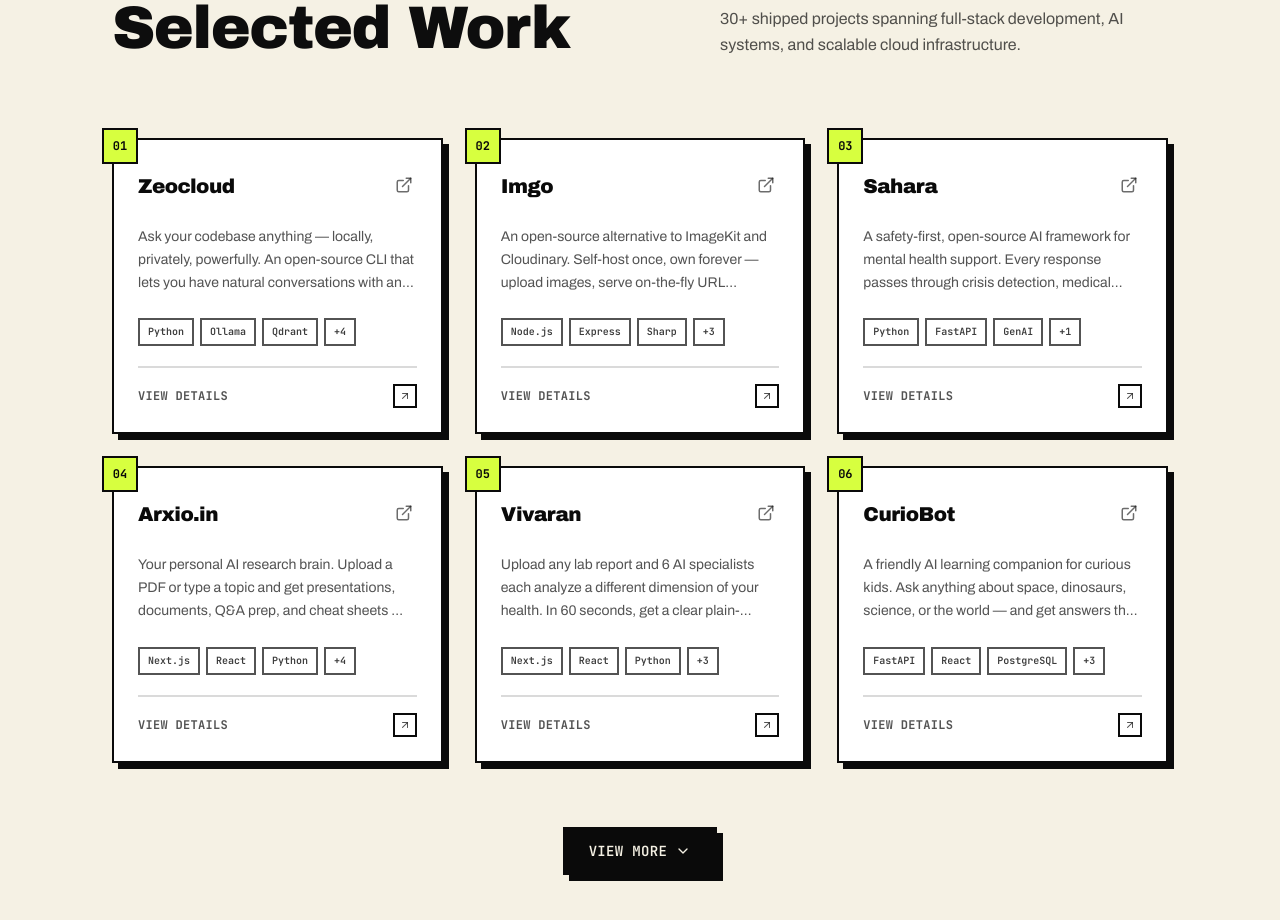
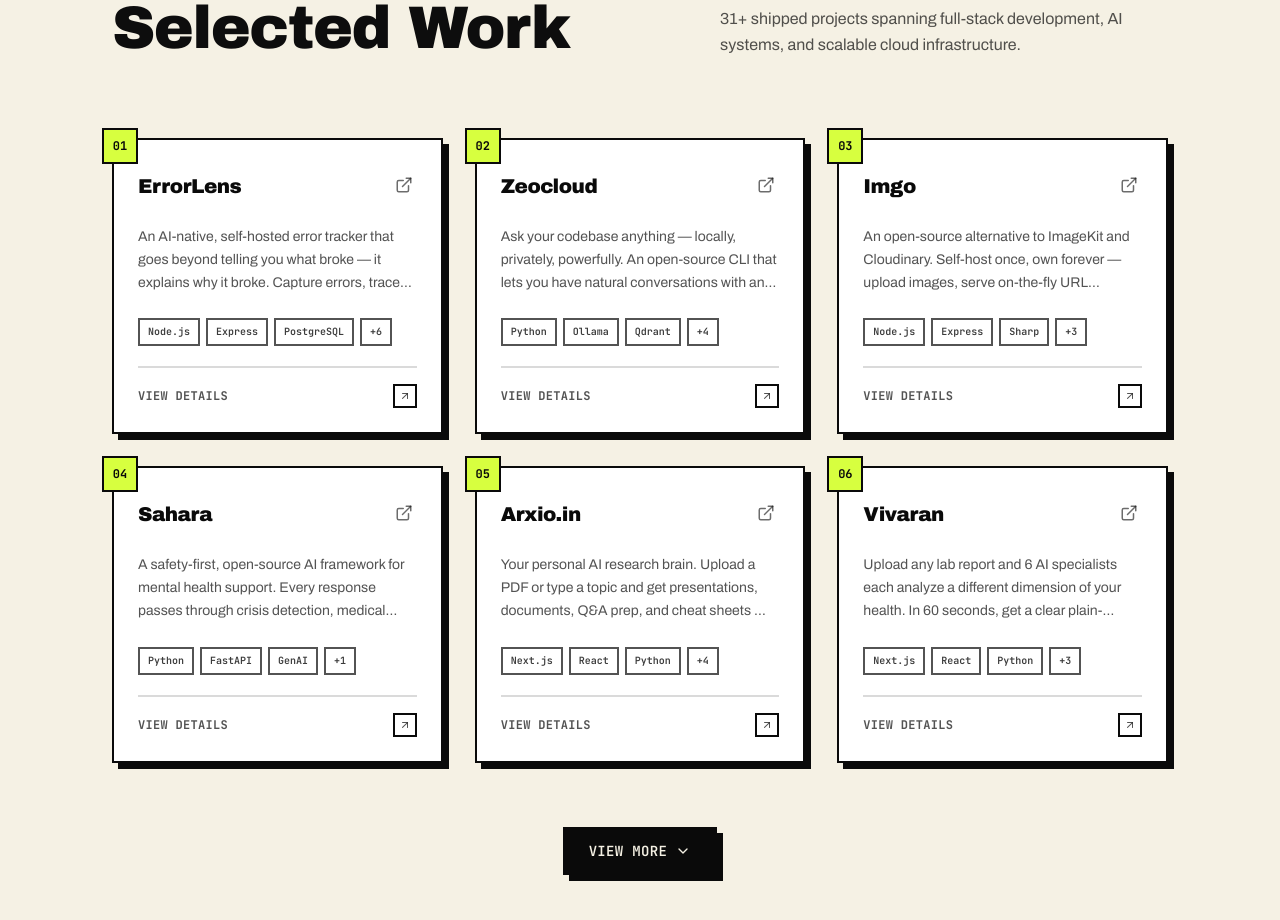
Before and after one commit to manishdashsharma/manish-portfolio, a React (Vite) app: page / in a window 1280 px wide. Shown: the part 960-1880 px from the top of the page. Built offline with nearby package versions, Linux system fonts and the light colour scheme.

Commit message:
feat: add new project "ErrorLens" with detailed description, tech stack, live link, and rating

```diff
--- a/src/components/Projects.tsx
+++ b/src/components/Projects.tsx
@@ -23,10 +23,38 @@ const Projects: React.FC = () => {
 
   const projectsData: ProjectData[] = [
     {
+      title: "ErrorLens",
+      description:
+        "An AI-native, self-hosted error tracker that goes beyond telling you what broke — it explains why it broke. Capture errors, trace them to the code and recent commits, get AI-powered root cause analysis, and receive actionable fixes without sending your data to a third-party service.",
+      techStack: [
+        "Node.js",
+        "Express",
+        "PostgreSQL",
+        "Prisma",
+        "Docker",
+        "Inngest",
+        "GenAI",
+        "GitHub",
+        "Groq",
+      ],
+      liveLink: "https://github.com/manishdashsharma/ErrorLens",
+      longDescription:
+        "ErrorLens is a self-hosted, AI-native error tracking platform built as an open-source alternative to Sentry and GlitchTip. It captures errors, stack traces, and surrounding source code from Node.js and Express applications, groups repeated errors automatically, and correlates new errors with recent Git commits to identify likely causes. An LLM then explains the root cause in plain English and suggests a fix. ErrorLens can deliver alerts through Slack, Microsoft Teams, Discord, or custom webhooks, while keeping error data entirely on your own infrastructure.",
+      rating: 5,
+    },
+    {
       title: "Zeocloud",
       description:
         "Ask your codebase anything — locally, privately, powerfully. An open-source CLI that lets you have natural conversations with any codebase in English or Hindi, without sending a single byte to the cloud.",
-      techStack: ["Python", "Ollama", "Qdrant", "Typer", "Rich", "uv", "Docker"],
+      techStack: [
+        "Python",
+        "Ollama",
+        "Qdrant",
+        "Typer",
+        "Rich",
+        "uv",
+        "Docker",
+      ],
       liveLink: "https://github.com/manishdashsharma/Zeocloud",
       longDescription:
         "Zeocloud indexes your entire codebase locally, stores vectors in a self-hosted Qdrant instance, and runs language models on your own hardware via Ollama — no API keys, no subscriptions, no cloud calls. It detects your hardware (RAM, GPU, Apple Silicon) and recommends the right model for your machine, remembers conversation context for follow-up questions, understands 40+ languages, respects .gitignore, and blocks indexing of sensitive directories. Ask in English or Hindi and get answers in the same language. Published on PyPI as `zeocloud`, installable via pipx, pip, or uv.",
@@ -56,7 +84,15 @@ const Projects: React.FC = () => {
       title: "Arxio.in",
       description:
         "Your personal AI research brain. Upload a PDF or type a topic and get presentations, documents, Q&A prep, and cheat sheets — in minutes.",
-      techStack: ["Next.js", "React", "Python", "FastAPI", "GenAI", "PDF Processing", "Web Search"],
+      techStack: [
+        "Next.js",
+        "React",
+        "Python",
+        "FastAPI",
+        "GenAI",
+        "PDF Processing",
+        "Web Search",
+      ],
       liveLink: "https://www.arxio.in/",
       longDescription:
         "Upload any PDF and Arxio builds a complete workspace — paper overview, concept explainer, methodology breakdown, results analysis, critical analysis, 15-slide presentation, presentation script, Q&A preparation, and a one-page cheat sheet. You should never need to open the original paper again. Research any topic by typing it — Arxio searches the web and academic databases, reads everything it finds, and generates professional documents with real citations in any format: PowerPoint, Word, PDF, Excel, or academic research report.",
@@ -66,7 +102,14 @@ const Projects: React.FC = () => {
       title: "Vivaran",
       description:
         "Upload any lab report and 6 AI specialists each analyze a different dimension of your health. In 60 seconds, get a clear plain-language explanation — no doctor's degree required.",
-      techStack: ["Next.js", "React", "Python", "FastAPI", "GenAI", "Multi-Agent"],
+      techStack: [
+        "Next.js",
+        "React",
+        "Python",
+        "FastAPI",
+        "GenAI",
+        "Multi-Agent",
+      ],
       liveLink: "https://github.com/manishdashsharma/Vivaran.git",
       longDescription:
         "Upload any lab report — blood test, thyroid, kidney, liver, lipid panel, urine, or more. Vivaran sends it to 6 AI specialists who each analyze a different dimension of your health. In 60 seconds, you get a clear, plain-language explanation with no medical jargon. No login. No subscription. One-time payment per report. Your medical report, finally explained.",
@@ -207,42 +250,52 @@ const Projects: React.FC = () => {
     },
     {
       title: "Whisper AI",
-      description: "Enterprise-grade speech-to-text that runs on your infrastructure. Zero cloud dependencies, infinite scalability, maximum privacy.",
+      description:
+        "Enterprise-grade speech-to-text that runs on your infrastructure. Zero cloud dependencies, infinite scalability, maximum privacy.",
       techStack: ["Python", "Flask", "Docker", "OpenAI Whisper"],
       liveLink: "https://github.com/manishdashsharma/whisper-open-ai.git",
-      longDescription: "Stop paying per minute for transcriptions. Whisper AI is a production-ready, self-hosted API that turns audio into text with jaw-dropping accuracy across 99+ languages. Built with OpenAI's state-of-the-art Whisper model, containerized for instant deployment, and designed to handle everything from podcast episodes to customer calls. Your data stays yours, your costs stay predictable, and your transcriptions stay flawless.",
+      longDescription:
+        "Stop paying per minute for transcriptions. Whisper AI is a production-ready, self-hosted API that turns audio into text with jaw-dropping accuracy across 99+ languages. Built with OpenAI's state-of-the-art Whisper model, containerized for instant deployment, and designed to handle everything from podcast episodes to customer calls. Your data stays yours, your costs stay predictable, and your transcriptions stay flawless.",
       rating: 5,
     },
     {
       title: "VerbIQ",
-      description: "Never take meeting notes again. AI extracts decisions, action items, and insights from your calls—automatically.",
+      description:
+        "Never take meeting notes again. AI extracts decisions, action items, and insights from your calls—automatically.",
       techStack: ["Next.js", "OpenAI GPT-4", "Whisper AI"],
       liveLink: "https://github.com/manishdashsharma/verbiq.git",
-      longDescription: "What if every meeting came with a personal assistant who captured every decision, tracked every commitment, and summarized the key insights? VerbIQ does exactly that. Upload your recording, and GPT-4 instantly extracts action items, sentiment, key decisions, and next steps. No more scrambling through hour-long transcripts or forgetting who committed to what. Just crystal-clear meeting intelligence that turns talk into action.",
+      longDescription:
+        "What if every meeting came with a personal assistant who captured every decision, tracked every commitment, and summarized the key insights? VerbIQ does exactly that. Upload your recording, and GPT-4 instantly extracts action items, sentiment, key decisions, and next steps. No more scrambling through hour-long transcripts or forgetting who committed to what. Just crystal-clear meeting intelligence that turns talk into action.",
       rating: 4,
     },
     {
       title: "ChangelogCraft",
-      description: "Ship updates that users actually read. Beautiful, animated changelogs that turn release notes into marketing moments.",
+      description:
+        "Ship updates that users actually read. Beautiful, animated changelogs that turn release notes into marketing moments.",
       techStack: ["Next.js", "Markdown", "Tailwind CSS", "Framer Motion"],
       liveLink: "https://github.com/manishdashsharma/AI-Code-Reviewer.git",
-      longDescription: "Release notes don't have to be boring. ChangelogCraft transforms your updates into stunning, animated experiences that users love to read. Write in simple Markdown, get a gorgeous changelog with smooth Framer Motion animations, responsive design, and professional polish. Perfect for SaaS products, developer tools, and anyone who ships features worth celebrating. Make every release feel like a product launch.",
+      longDescription:
+        "Release notes don't have to be boring. ChangelogCraft transforms your updates into stunning, animated experiences that users love to read. Write in simple Markdown, get a gorgeous changelog with smooth Framer Motion animations, responsive design, and professional polish. Perfect for SaaS products, developer tools, and anyone who ships features worth celebrating. Make every release feel like a product launch.",
       rating: 4,
     },
     {
       title: "EasyMeet",
-      description: "Video calls without the friction. Crystal-clear HD, instant screen sharing, and zero downloads—just click and connect.",
+      description:
+        "Video calls without the friction. Crystal-clear HD, instant screen sharing, and zero downloads—just click and connect.",
       techStack: ["Next.js", "Stream.io SDK"],
       liveLink: "https://github.com/manishdashsharma/EasyMeet.git",
-      longDescription: "Tired of clunky video conferencing tools? EasyMeet strips away the complexity and delivers what you actually need: HD video, crisp audio, instant screen sharing, and real-time chat—all in your browser. No downloads, no account required for guests, no 40-minute limits. Built with Stream.io's enterprise-grade infrastructure and Next.js for lightning-fast performance. Perfect for quick team syncs, client calls, or remote presentations.",
-      rating: 4
+      longDescription:
+        "Tired of clunky video conferencing tools? EasyMeet strips away the complexity and delivers what you actually need: HD video, crisp audio, instant screen sharing, and real-time chat—all in your browser. No downloads, no account required for guests, no 40-minute limits. Built with Stream.io's enterprise-grade infrastructure and Next.js for lightning-fast performance. Perfect for quick team syncs, client calls, or remote presentations.",
+      rating: 4,
     },
     {
       title: "Queryly (Building...)",
-      description: "Upload your notes, get instant quizzes. AI that turns any PDF, lecture, or textbook into personalized practice tests.",
+      description:
+        "Upload your notes, get instant quizzes. AI that turns any PDF, lecture, or textbook into personalized practice tests.",
       techStack: ["Node.js", "OpenAI GPT-4", "React Native"],
       liveLink: "https://github.com/manishdashsharma/Queryly.git",
-      longDescription: "Study smarter, not harder. Queryly uses a multi-agent AI system to digest your PDFs, lecture notes, and study materials, then generates intelligent quizzes tailored to your learning style. Whether you're prepping for exams, teaching a class, or mastering a new skill, Queryly creates practice questions that actually test understanding—not just memorization. Available on mobile so you can learn anywhere, anytime.",
+      longDescription:
+        "Study smarter, not harder. Queryly uses a multi-agent AI system to digest your PDFs, lecture notes, and study materials, then generates intelligent quizzes tailored to your learning style. Whether you're prepping for exams, teaching a class, or mastering a new skill, Queryly creates practice questions that actually test understanding—not just memorization. Available on mobile so you can learn anywhere, anytime.",
       rating: 0,
     },
     {
@@ -358,7 +411,6 @@ const Projects: React.FC = () => {
         "College Finder Bot is a Python script designed to help users discover nearby colleges based on their location and course preferences. The bot leverages natural language processing (NLP) to interpret user queries and utilizes geospatial calculations to determine proximity to relevant institutions, providing accurate and personalized results.",
       rating: 4,
     },
-
   ];
 
   const sectionRef = useRef<HTMLDivElement>(null);
@@ -385,8 +437,8 @@ const Projects: React.FC = () => {
             </h2>
           </div>
           <p className="max-w-md text-ink/70 leading-relaxed">
-            {projectsData.length}+ shipped projects spanning full-stack development,
-            AI systems, and scalable cloud infrastructure.
+            {projectsData.length}+ shipped projects spanning full-stack
+            development, AI systems, and scalable cloud infrastructure.
           </p>
         </div>
 
@@ -399,7 +451,7 @@ const Projects: React.FC = () => {
               key={project.title}
               className={cn(
                 "opacity-0 transform translate-y-4 transition-all duration-500",
-                inView && "opacity-100 translate-y-0"
+                inView && "opacity-100 translate-y-0",
               )}
               style={{ transitionDelay: `${index * 0.05}s` }}
             >
@@ -419,10 +471,7 @@ const Projects: React.FC = () => {
 
         {visibleProjects < projectsData.length && (
           <div className="mt-16 text-center">
-            <button
-              className="brutal-btn"
-              onClick={handleViewMore}
-            >
+            <button className="brutal-btn" onClick={handleViewMore}>
               View More
               <ChevronDown size={16} />
             </button>
```
